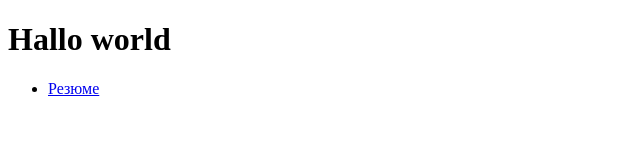
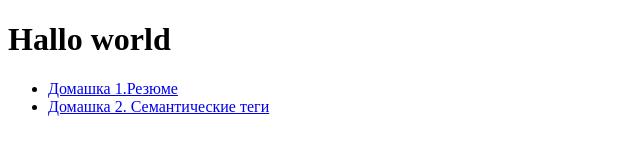
Before and after one commit to iyadrova/lessone3, a plain HTML site: page index.html in a window 1280 px wide. Shown: the whole page, without its empty margins (0-640 px from the left). Drawn offline with Linux system fonts and the light colour scheme.

Commit message:
add link homework2_1

```diff
--- a/index.html
+++ b/index.html
@@ -9,7 +9,8 @@
   <body>
     <h1>Hallo world</h1>
     <ul>
-      <li><a href="cv/index.html">Резюме</a></li>
+      <li><a href="cv/index.html">Домашка 1.Резюме</a></li>
+      <li><a href="homework2/index.html">Домашка 2. Семантические теги </a></li>
     </ul>
   </body>
 </html>
```
